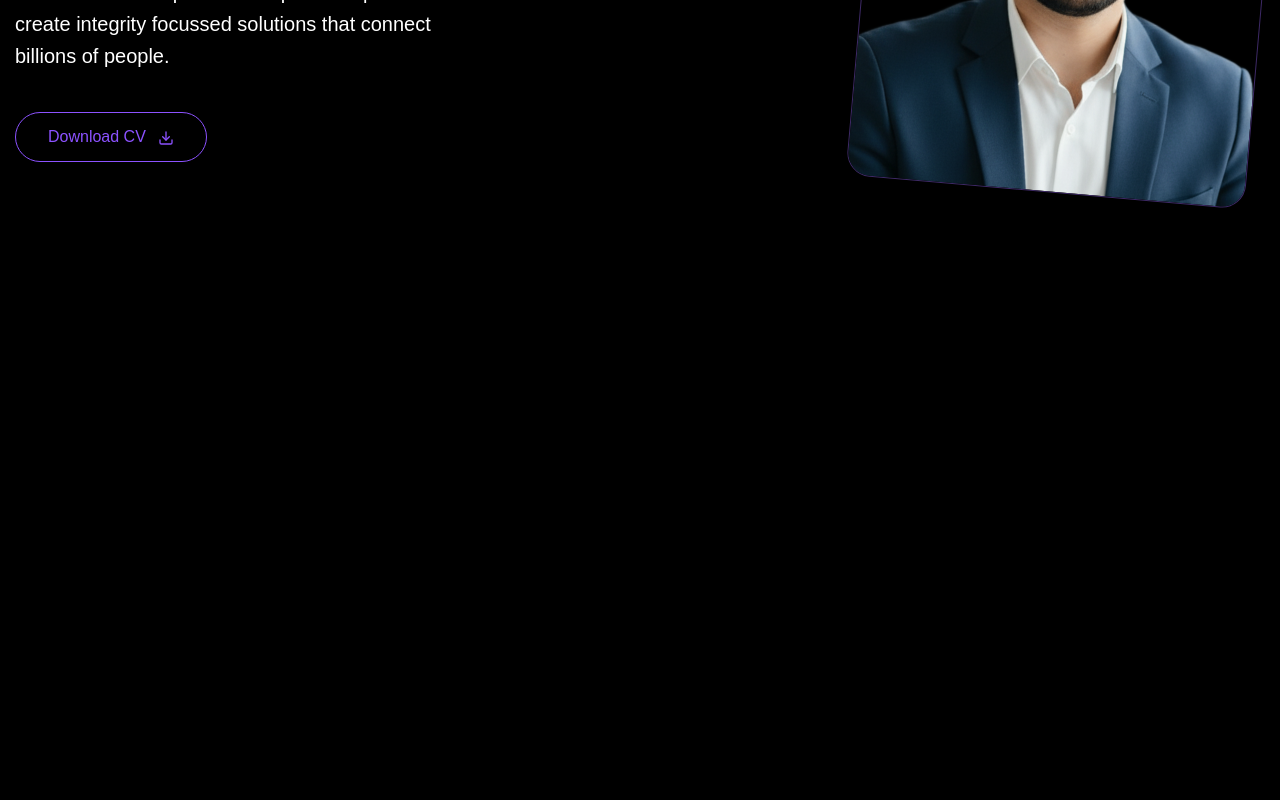
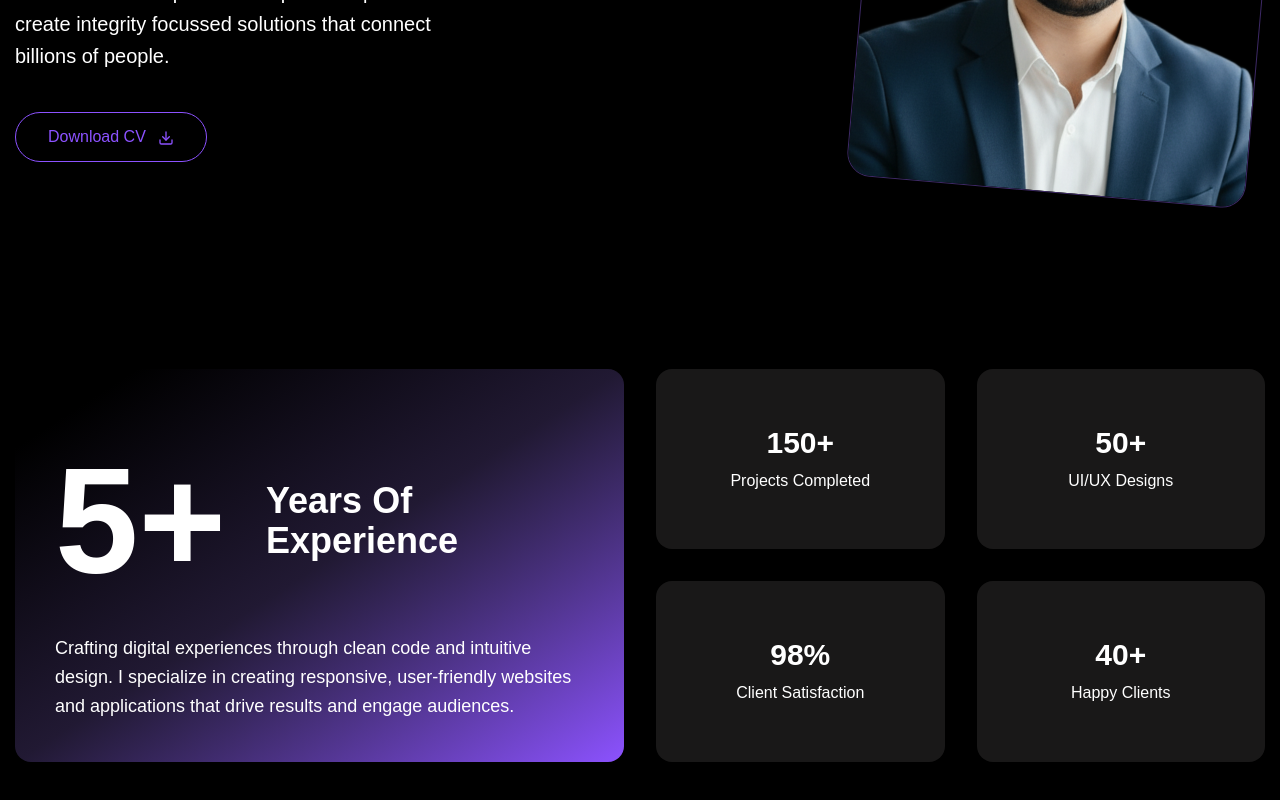
Before and after one commit to TahirWebWorks/TahirFolio, a React (Vite) app: page / in a window 1280 px wide. Shown: the part 458-1258 px from the top of the page. Before the commit the page ends 800 px from the top, so only its background shows below. Built offline with nearby package versions, Linux system fonts and the light colour scheme.

Commit message:
Refactor HeroSection and StatsSection components: add new HeroSection with gradient text and download button, and implement StatsSection for displaying experience and project statistics.

```diff
--- /dev/null
+++ b/src/pages/home/components/StatsSection.jsx
@@ -0,0 +1,42 @@
+import React from "react";
+
+function StatsSection() {
+  return (
+    <div className="grid grid-cols-4 grid-rows-2 my-24 gap-8 ">
+      <div className="p-10 rounded-2xl col-span-2 row-span-2 bg-gradient-to-br from-10% via-[#211933] to-[#8C52FF]">
+        <div>
+        <div className="flex items-center gap-10">
+        <h2 className="text-[150px] font-bold text-gray-900">5+</h2>
+        <h3 className="text-4xl font-semibold">
+          Years Of Experience
+        </h3>
+        </div>
+        <p className="text-gray-600 text-lg leading-relaxed">
+          Crafting digital experiences through clean code and intuitive design.
+          I specialize in creating responsive, user-friendly websites and
+          applications that drive results and engage audiences.
+        </p>
+        </div>
+      </div>
+      <div className="flex flex-col items-center justify-center text-center bg-[#191818] rounded-2xl">
+        <div className="text-3xl font-bold">150+</div>
+        <div className="text-gray-600 mt-2">Projects Completed</div>
+      </div>
+      <div className="flex flex-col items-center justify-center text-center bg-[#191818] rounded-2xl">
+        <div className="text-3xl font-bold">50+</div>
+        <div className="text-gray-600 mt-2">UI/UX Designs</div>
+      </div>
+      <div className="flex flex-col items-center justify-center text-center bg-[#191818] rounded-2xl">
+        <div className="text-3xl font-bold">98%</div>
+        <div className="text-gray-600 mt-2">Client Satisfaction</div>
+      </div>
+
+      <div className="flex flex-col items-center justify-center text-center bg-[#191818] rounded-2xl">
+        <div className="text-3xl font-bold ">40+</div>
+        <div className="text-gray-600 mt-2">Happy Clients</div>
+      </div>
+    </div>
+  );
+}
+
+export default StatsSection;
--- a/src/pages/home/home.jsx
+++ b/src/pages/home/home.jsx
@@ -1,10 +1,12 @@
 import React from 'react';
-import HeroSection  from './components/hero_section'
+import HeroSection  from './components/heroSection'
+import StatsSection from './components/StatsSection';
 
 function Home(){
     return(
         <div>
            <HeroSection/>
+           <StatsSection/>
         </div>
     )
 }
```
Also changed, not shown: src/pages/home/components/HeroSection.jsx (renamed from src/pages/home/components/hero_section.jsx).
